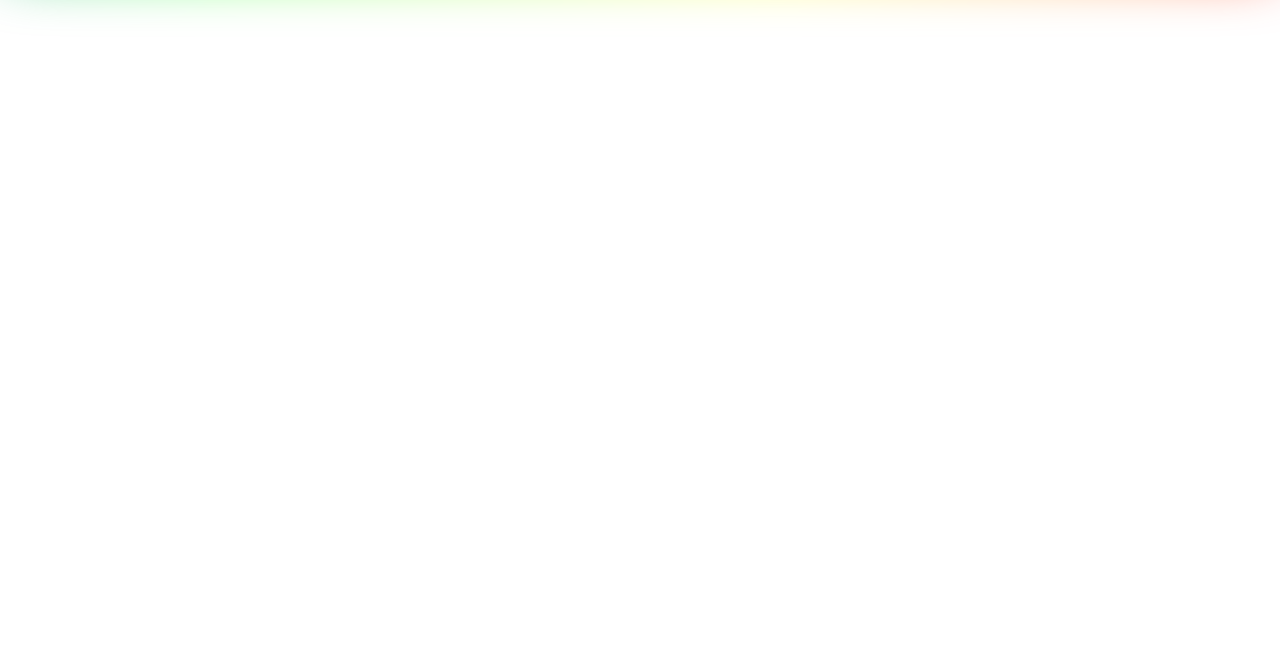
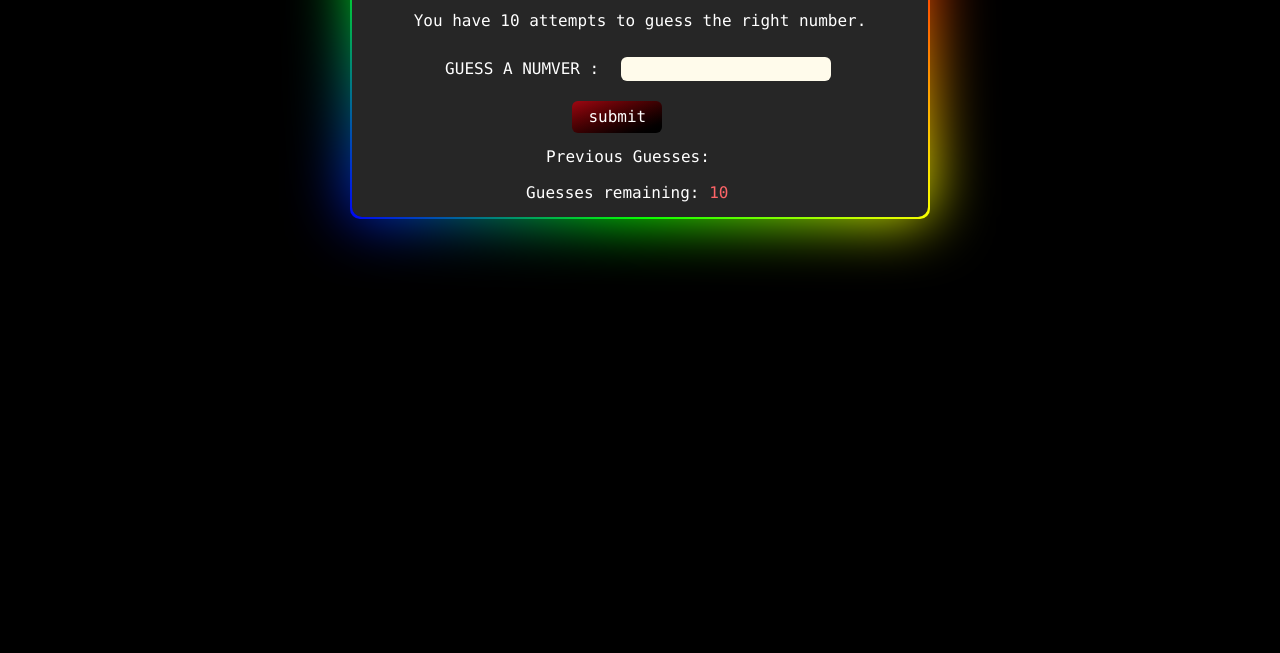
Before and after one commit to nishant95086/5-basic-js-projects-in-one-project-, a website: page src/jspro3.html in a window 1280 px wide. Shown: the part 147-800 px from the top of the page. Drawn offline with nearby package versions, Linux system fonts and the light colour scheme.

Commit message:
Update jspro3.html

```diff
--- a/src/jspro3.html
+++ b/src/jspro3.html
@@ -3,7 +3,7 @@
 <head>
     <meta charset="UTF-8">
     <meta name="viewport" content="width=device-width, initial-scale=1.0">
-    <link href="./output.css" rel="stylesheet">
+    <script src="https://unpkg.com/@tailwindcss/browser@4"></script>
     <link rel="icon" type="image/png" href="https://img.icons8.com/?size=100&id=4377&format=png&color=000000">
     <title>Number Guess Game</title>
 </head>
```
